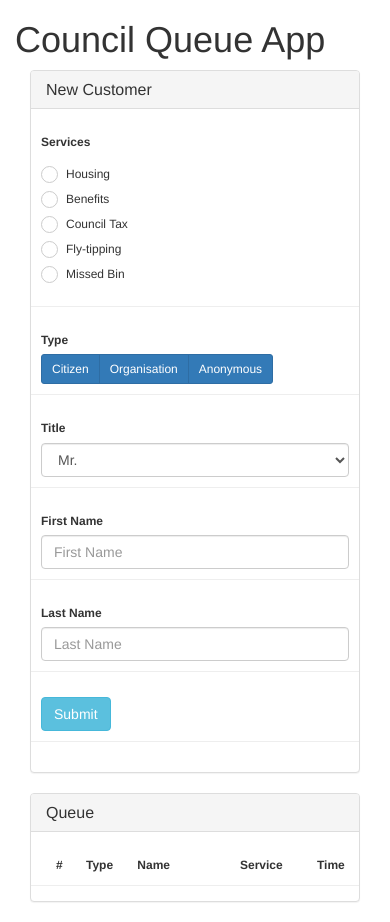
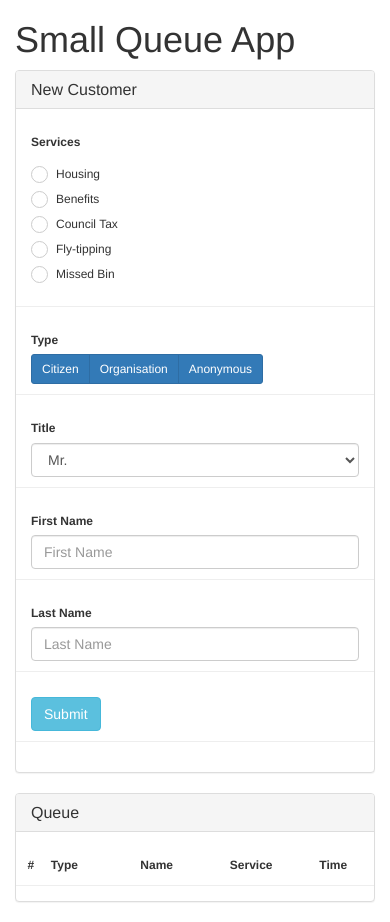
Before and after one commit to anistor86/queue_app, a PHP site: page / in a window 390 px wide. Run offline with PHP 8.4, Linux system fonts and the light colour scheme; data that the repository does not hold is empty; some libraries are stand-ins or nearby versions.

Commit message:
Responsive and style fix

```diff
--- a/index.php
+++ b/index.php
@@ -2,15 +2,16 @@
 <!doctype html>
 <html>
 <head>
-	<title>Council Queue App</title>
+	<title>Simple Queue App</title>
 	<link rel="stylesheet" href="//netdna.bootstrapcdn.com/bootstrap/3.0.3/css/bootstrap.min.css"> <!-- load bootstrap via CDN -->
 	<link rel="stylesheet" href="style.css">
 	<script src="//ajax.googleapis.com/ajax/libs/jquery/3.2.1/jquery.min.js"></script> <!-- load jquery via CDN -->
 	<script src="script.js"></script> <!-- load our javascript file -->
+	<meta name="viewport" content="width=device-width,initial-scale=1">
 </head>
 <body>
-	<div class="container">
-		<h1>Council Queue App</h1>
+	<div class="container clearfix">
+		<h1>Small Queue App</h1>
 		<div class="col-sm-6">
 			<div class="panel panel-default">
         <div class="panel-heading col-sm-12">
@@ -84,7 +85,7 @@
 								<!-- errors will go here -->
 							</div>
 							<div class="form-group col-sm-12 lista">
-								<button type="submit" class="btn btn-info">Submit</button>
+								<button type="submit" class="btn btn-info">Submit <span class="fa fa-arrow-right"></span></button>
 							</div>
 						</form>
 					</div>
@@ -100,34 +101,34 @@
 						<div class="row">
 							<div class="col-sm-12" id="queue">
 								<div class="row head">
-									<div class="col-xs-1 col-sm-1">#</div>
-									<div class="col-xs-2 col-sm-2">Type</div>
-									<div class="col-xs-4 col-sm-4">Name</div>
-									<div class="col-xs-3 col-sm-3">Service</div>
-									<div class="col-xs-1 col-sm-1">Time</div>
+									<div class="col-xs-1 col-sm-1 text-center">#</div>
+									<div class="col-xs-3 col-sm-3">Type</div>
+									<div class="col-xs-3 col-sm-3">Name</div>
+									<div class="col-xs-2 col-sm-2">Service</div>
+									<div class="col-xs-1 col-sm-2 col-xs-offset-1">Time</div>
 								</div>
 							<!-- retrieve data from db -->
 							<?php
 								$sql = "SELECT * FROM queue_app";
 
-								$result = mysqli_query($conn, $sql);
+								$result = $conn->query($sql);
 
-								if (mysqli_num_rows($result) > 0) {
+								if ($result->num_rows > 0) {
 								    // output data of each row
 										$count = 1;
-								    while($row = mysqli_fetch_assoc($result)) {
+								    while($row = $result->fetch_assoc()	) {
 											if($row["type"] == "Anonymous" || $row["type"] == "Organisation"){
 												$row["title"] = "";
 												$row["last_name"] = "";
 											}
-											echo "<div class=\"row lista\"><div class=\"col-xs-1 col-sm-1\">" . $count . "</div><div class=\"col-xs-2 col-sm-2\">" . $row["type"] .
-											"</div><div class=\"col-xs-4 col-sm-4\">" . $row["title"] . " " . $row["first_name"] . " " . $row["last_name"] .
-											"</div><div class=\"col-xs-3 col-sm-3\">" .	$row["services"] . "</div><div class=\"col-xs-1 col-sm-1\">" .
+											echo "<div class=\"row lista\"><div class=\"col-xs-1 col-sm-1 text-center\">" . $count . "</div><div class=\"col-xs-3 col-sm-3\">" . $row["type"] .
+											"</div><div class=\"col-xs-3 col-sm-3\">" . $row["title"] . " " . $row["first_name"] . " " . $row["last_name"] .
+											"</div><div class=\"col-xs-2 col-sm-2\">" .	$row["services"] . "</div><div class=\"col-xs-1 col-sm-2 col-xs-offset-1\">" .
 											substr($row["time_reg"], 0, 5) . "</div></div>";
 											$count++;
 										}
 								}
-								mysqli_close($conn);
+								$conn->close();
 							?>
 						</div>
 					</div>
--- a/style.css
+++ b/style.css
@@ -1,35 +1,33 @@
-@media only screen and (min-width: 600px) {
-    /* For tablets: */
-    .col-m-1 {width: 8.33%;}
-    .col-m-2 {width: 16.66%;}
-    .col-m-3 {width: 25%;}
-    .col-m-4 {width: 33.33%;}
-    .col-m-5 {width: 41.66%;}
-    .col-m-6 {width: 50%;}
-    .col-m-7 {width: 58.33%;}
-    .col-m-8 {width: 66.66%;}
-    .col-m-9 {width: 75%;}
-    .col-m-10 {width: 83.33%;}
-    .col-m-11 {width: 91.66%;}
-    .col-m-12 {width: 100%;}
-}
-@media only screen and (min-width: 768px) {
-    /* For desktop: */
-    .col-1 {width: 8.33%;}
-    .col-2 {width: 16.66%;}
-    .col-3 {width: 25%;}
-    .col-4 {width: 33.33%;}
-    .col-5 {width: 41.66%;}
-    .col-6 {width: 50%;}
-    .col-7 {width: 58.33%;}
-    .col-8 {width: 66.66%;}
-    .col-9 {width: 75%;}
-    .col-10 {width: 83.33%;}
-    .col-11 {width: 91.66%;}
-    .col-12 {width: 100%;}
-}
+
 body{
   font-size: 12px;
+}
+.container {
+  margin: 0 auto;
+  padding: 0;
+}
+[class="col-sm-6"] {
+  display: inline;
+  float: left;
+}
+@media only screen and (min-width: 320px){
+  .col-sm-6 {
+    width: 100%;
+  }
+  [class*="col-xs-"] {
+    padding-left: 5px;
+    padding-right: 5px;
+  }
+
+}
+@media only screen and (min-width: 768px){
+  .col-sm-6 {
+    width: 50%;
+  }
+}
+h1 {
+  padding-left: 15px;
+  padding-right: 15px;
 }
 .radio {
     padding-left: 20px; }
@@ -96,10 +94,21 @@ body{
     background-color: #428bca; }
 .lista {
   border-bottom: 1px solid #eee;
-  padding: 10px;
+  padding-top: 10px;
+  padding-bottom: 10px;
 }
 .head {
   font-weight: bold;
   border-bottom: 1px solid #eee;
-  padding: 10px;
+  padding-top: 10px;
+  padding-bottom: 10px;
 }
+.text-center {
+  text-align: center;
+}
+
+/* Clearfix -- h5bp.com/q
+-------------------------------- */
+.clearfix:before, .clearfix:after { content: ""; display: table; }
+.clearfix:after { clear: both; }
+.clearfix { zoom: 1; }
```
